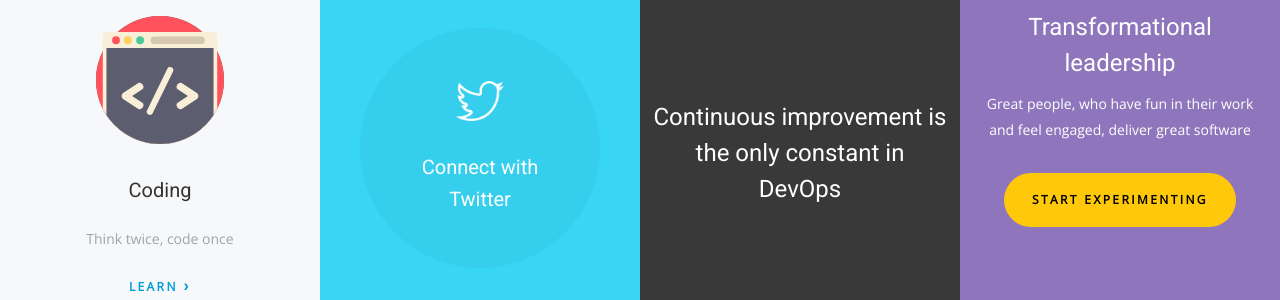
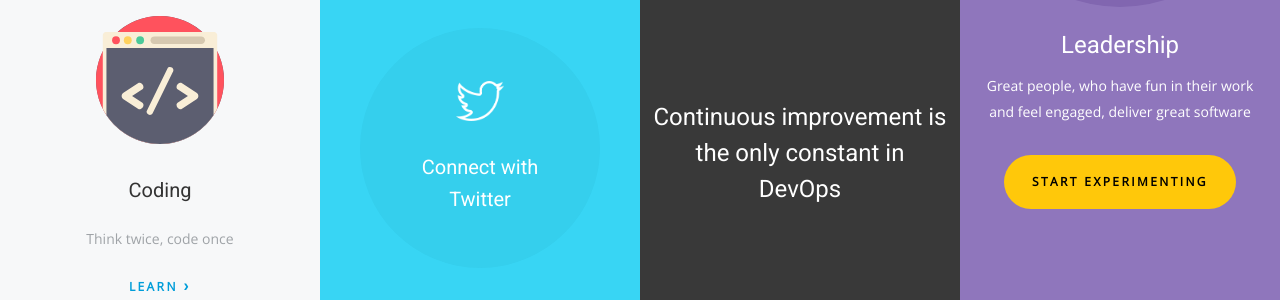
Before and after one commit to juergenpointinger/juergenpointinger.github.io, a Jekyll site: the page built from index.html, in a window 1280 px wide, cut to the strip 600-900 px from the top of the page. Built offline with Jekyll 4.4.1, drawn with Linux system fonts in a browser that asks for light colours.

Commit message:
Changed title for leadership

```diff
--- a/index.html
+++ b/index.html
@@ -86,7 +86,7 @@ permalink: /index.html
         <span> </span>
         <div class="caps white">Lead by example</div>
       </div>
-      <h2>Transformational leadership</h2>
+      <h2>Leadership</h2>
       <div class="text white">Great people, who have fun in their work and feel engaged, deliver great software</div>
       <a href="./categories#Leadership" class="button w-button">START EXPERIMENTING</a>
     </div>
```
